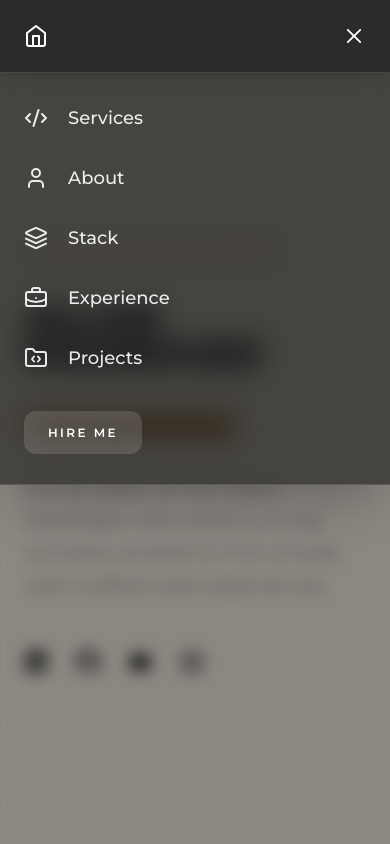
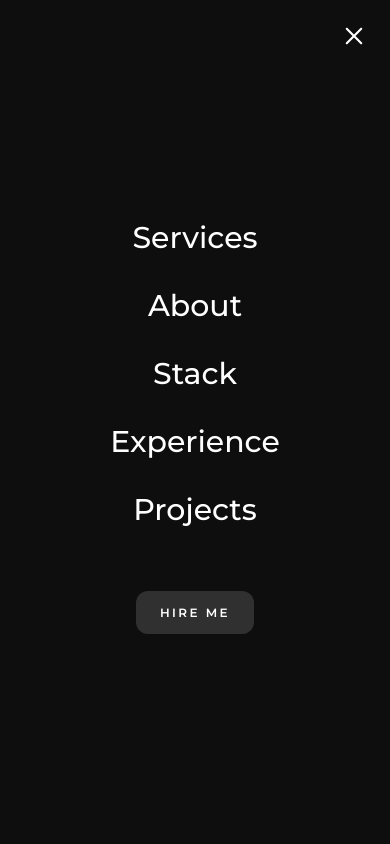
Before and after one commit to AllanRV09/portfolio, a React (Vite) app: page / in a window 390 px wide. Both pictures are taken after a click on the button 354 px from the left and 36 px from the top of the page. Shown: the top 844 px of the page. Built offline with nearby package versions, Linux system fonts and the light colour scheme.

Commit message:
ui: redesign mobile menu with full screen circular clip-path transition and staggered links

```diff
--- a/src/sections/Header.jsx
+++ b/src/sections/Header.jsx
@@ -16,7 +16,7 @@ const DesktopNav = ({ scrollToTop }) => {
             className='hidden sm:flex fixed top-4 left-1/2 -translate-x-1/2 z-50'
         >
             <nav
-                className="flex items-center gap-3 pl-4 p-2 rounded-2xl border border-surface/15 bg-background/45 backdrop-blur-[3vw] text-white shadow-lg"
+                className="flex items-center gap-3 pl-4 p-2 rounded-2xl border border-surface/15 bg-background/45 backdrop-blur-xl text-white shadow-lg"
             >
                 <button onClick={scrollToTop} className='mx-auto pl-2' aria-label="Go to top">
                     <FiHome className='w-5 h-5 hover:text-accent transition-colors' />
@@ -44,7 +44,7 @@ const MobileNav = ({ toggleMenu, isMenuOpen, scrollToTop }) => {
             initial={{ opacity: 0 }}
             animate={{ opacity: 1 }}
             transition={{ duration: 0.6, delay: ENTRY_DELAY }}
-            className="fixed top-0 left-0 right-0 z-50 sm:hidden w-full border-b border-surface/15 bg-background/45 backdrop-blur-[3vw] text-white shadow-lg"
+            className="fixed top-0 left-0 right-0 z-50 sm:hidden w-full border-b border-surface/15 bg-background/45 backdrop-blur-xl text-white shadow-lg"
         >
             <div className="flex items-center justify-between px-6 py-6">
                 <button onClick={scrollToTop} aria-label="Go to top">
@@ -71,45 +71,60 @@ const MobileMenu = ({ isMenuOpen, toggleMenu }) => {
     return (
         <AnimatePresence>
             {isMenuOpen && (
-                <>
                 <motion.div
-                        initial={{ opacity: 0 }}
-                        animate={{ opacity: 1 }}
-                        exit={{ opacity: 0 }}
+                    initial={{ clipPath: "circle(0% at calc(100% - 40px) 40px)" }}
+                    animate={{ clipPath: "circle(150% at calc(100% - 40px) 40px)" }}
+                    exit={{ clipPath: "circle(0% at calc(100% - 40px) 40px)" }}
+                    transition={{ duration: 0.6, ease: [0.33, 1, 0.68, 1] }}
+                    className="fixed inset-0 z-50 flex flex-col justify-center items-center bg-background text-white"
+                >
+                    <button
                         onClick={toggleMenu}
-                        className="fixed inset-0 h-svh z-30 backdrop-blur-sm bg-black/40"
-                        aria-hidden="true"
-                    />
+                        className="absolute top-4 right-4 w-10 h-10 flex items-center justify-center text-white hover:text-accent transition-colors"
+                        aria-label="Close menu"
+                    >
+                        <RxCross2 className="w-7 h-7" />
+                    </button>
 
-                    <motion.div
-                        initial={{ y: "-100%" }}
-                        animate={{ y: 0 }}
-                        exit={{ y: "-100%" }}
-                        transition={{ duration: 0.5, ease: [0.22, 1, 0.36, 1] }}
-                        className="fixed top-0 left-0 right-0 z-40 pb-10 shadow-2xl backdrop-blur-[3vw] sm:hidden border-b border-surface/15 bg-background/55 text-white"
-                    >
-                        <nav className="flex flex-col pt-26 space-y-8 px-6">
-                            {NAV_LINKS.map((link) => (
-                                <a
+                    <nav className="flex flex-col items-center gap-8">
+                        {NAV_LINKS.map((link, index) => (
+                            <motion.a
                                 key={link.name}
                                 href={`#${link.href}`}
                                 onClick={toggleMenu}
-                                    className="flex items-center gap-5 text-lg font-medium hover:text-accent transition-colors text-white/90"
+                                initial={{ opacity: 0, y: 30 }}
+                                animate={{ opacity: 1, y: 0 }}
+                                exit={{ opacity: 0, y: 30 }}
+                                transition={{
+                                    duration: 0.4,
+                                    delay: 0.1 + index * 0.1,
+                                    ease: [0.33, 1, 0.68, 1],
+                                }}
+                                className="text-3xl font-medium hover:text-accent transition-colors"
                             >
-                                    <link.icon className="w-6 h-6" aria-hidden="true" />
                                 {link.name}
-                                </a>
+                            </motion.a>
                         ))}
-                            <div className="pt-4">
+
+                        <motion.div
+                            initial={{ opacity: 0, y: 30 }}
+                            animate={{ opacity: 1, y: 0 }}
+                            exit={{ opacity: 0, y: 30 }}
+                            transition={{
+                                duration: 0.4,
+                                delay: 0.1 + NAV_LINKS.length * 0.1,
+                                ease: [0.33, 1, 0.68, 1],
+                            }}
+                            className="mt-10"
+                        >
                             <NavButton />
-                            </div>
+                        </motion.div>
                     </nav>
                 </motion.div>
-                </>
             )}
         </AnimatePresence>
     );
-}
+};
 
 export function Header() {
     const [isMenuOpen, setIsMenuOpen] = useState(false)
```
Lines whose indentation alone changed are shown as unchanged.
